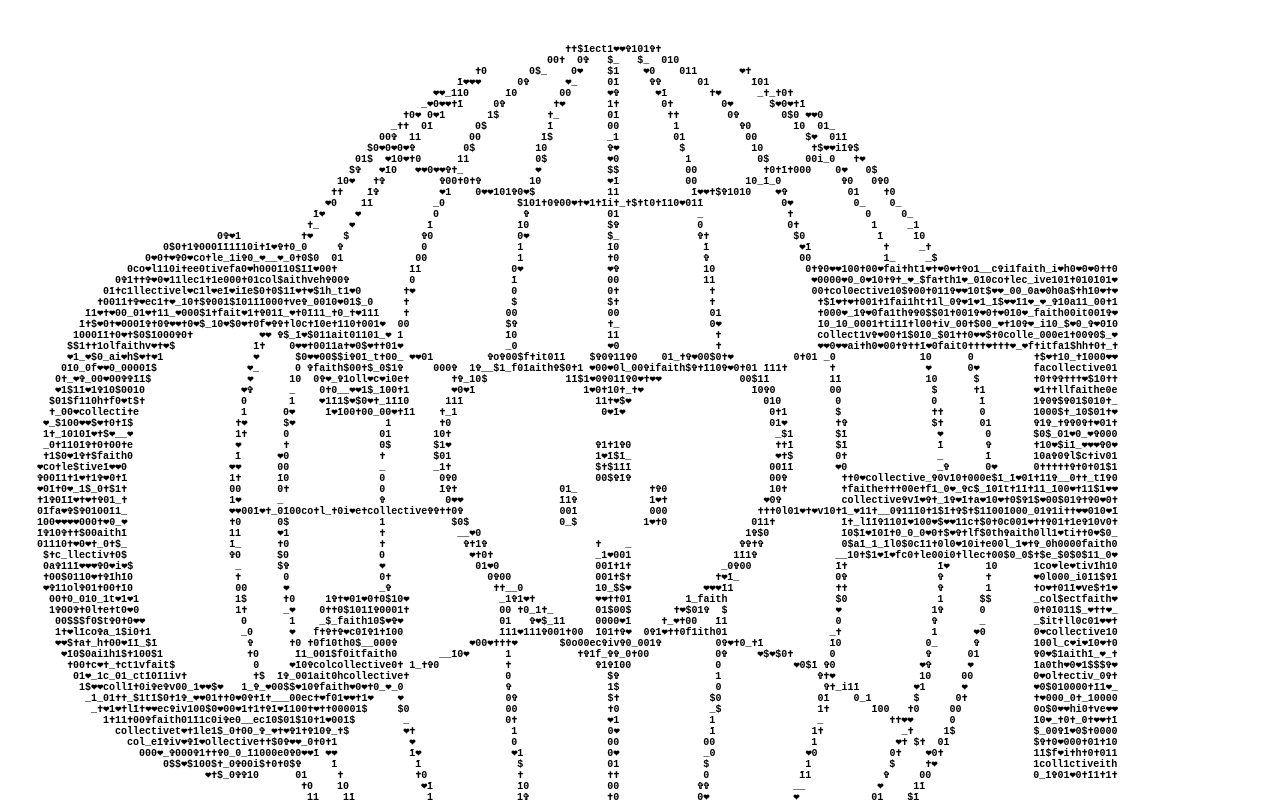
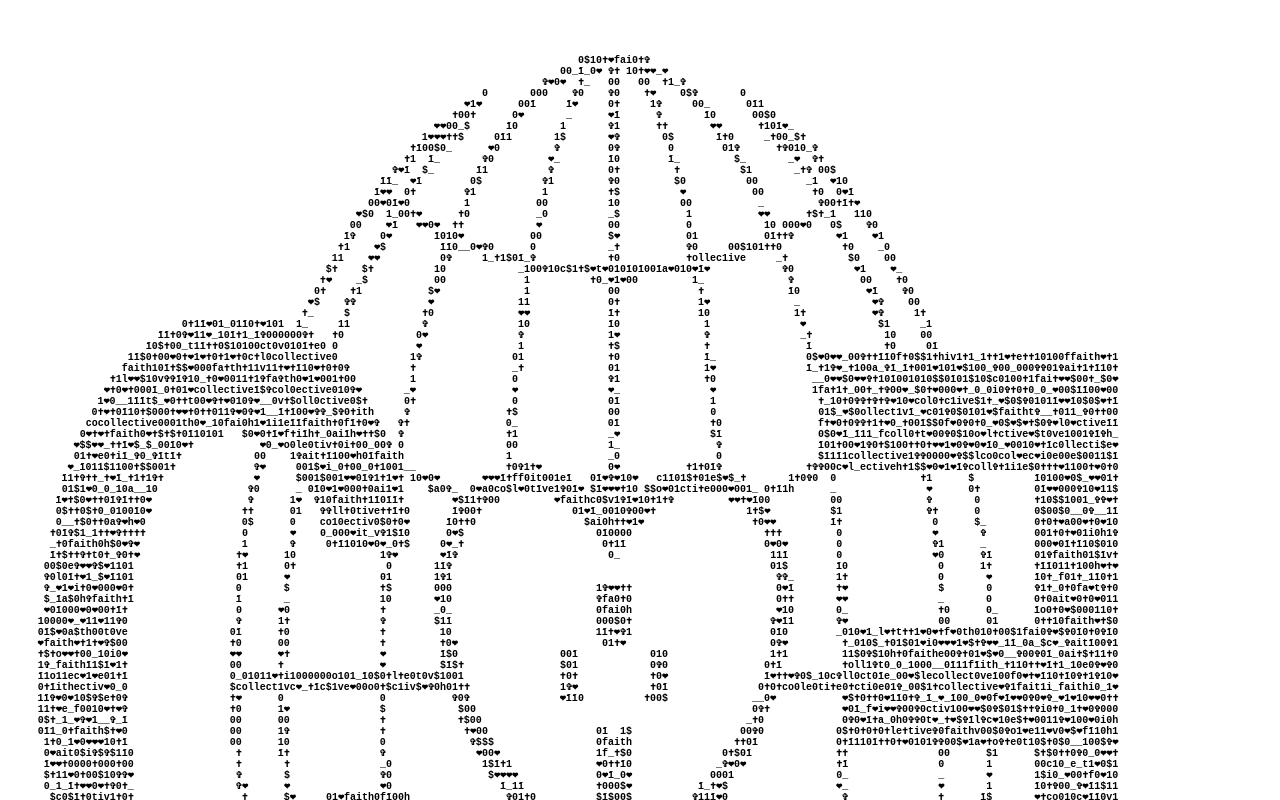
Before and after one commit to tr1bs/signup, a Vue app: page /#/ in a window 1280 px wide. Shown: the top 800 px of the page. Built offline with nearby package versions, Linux system fonts and the light colour scheme.

Commit message:
trying again

```diff
--- a/src/components/entry.vue
+++ b/src/components/entry.vue
@@ -1,6 +1,7 @@
 <template>
 <div id="output" class="">
-	<div data-letter-crap='logo.png' style='width: 100%' data-lettercrap-aspect-ratio='0.75' data-lettercrap-words='collective faith'></div>
+
+	<div class="center tc" data-letter-crap='logo.png' style='width: 100%' data-lettercrap-aspect-ratio='1' data-lettercrap-words='collective faith'></div>
 
 	<form class="ph4 black-80 helvetica">
 	  <div class="measure center">
```
